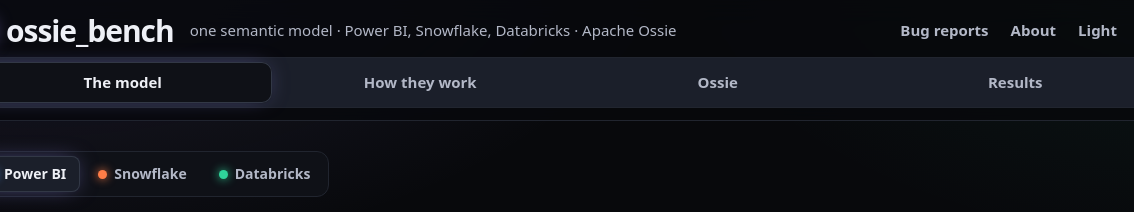
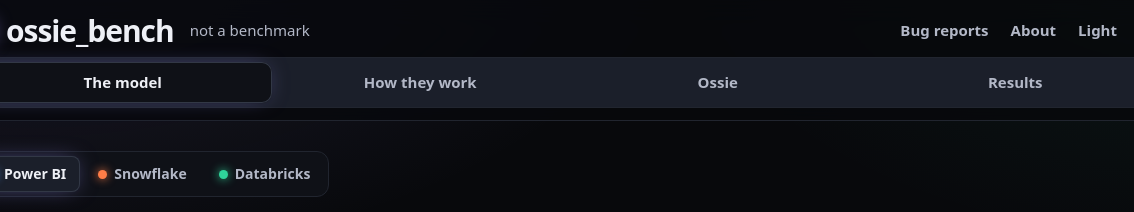
Before and after one commit to djouallah/ossie_bench, a plain HTML site: page docs/index.html in a window 1280 px wide. Shown: the top 212 px of the page, 71-1205 px from the left. Drawn offline with Linux system fonts and the light colour scheme.

Commit message:
Header tagline: not a benchmark
Co-Authored-By: Claude Opus 5.5 <noreply@anthropic.com>

```diff
--- a/docs/index.html
+++ b/docs/index.html
@@ -354,7 +354,7 @@ footer { padding: 36px 0 48px; color: var(--muted); font-size: 13px; }
 <div class="top"><div class="wrap">
   <div class="tophead">
     <a class="brand" href="#model"><span class="logo" aria-hidden="true"></span>ossie_bench</a>
-    <span class="tagline">one semantic model · Power BI, Snowflake, Databricks · Apache Ossie</span>
+    <span class="tagline">not a benchmark</span>
     <div class="toplinks">
       <a href="https://github.com/djouallah/ossie_bench/issues">Bug reports</a>
       <a href="#about" id="aboutlink">About</a>
```
